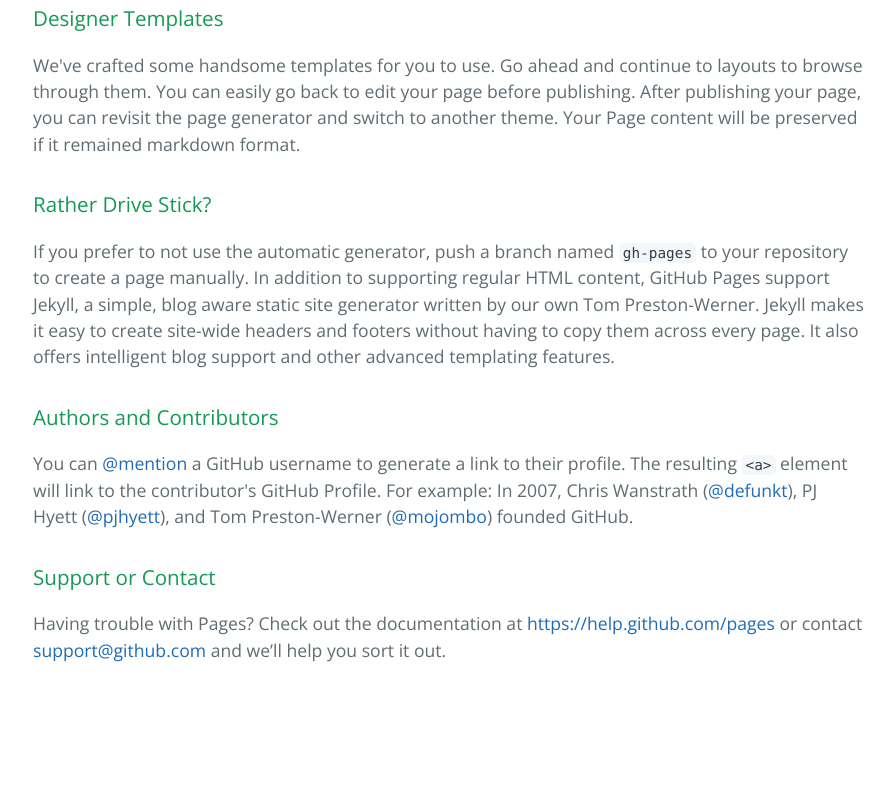
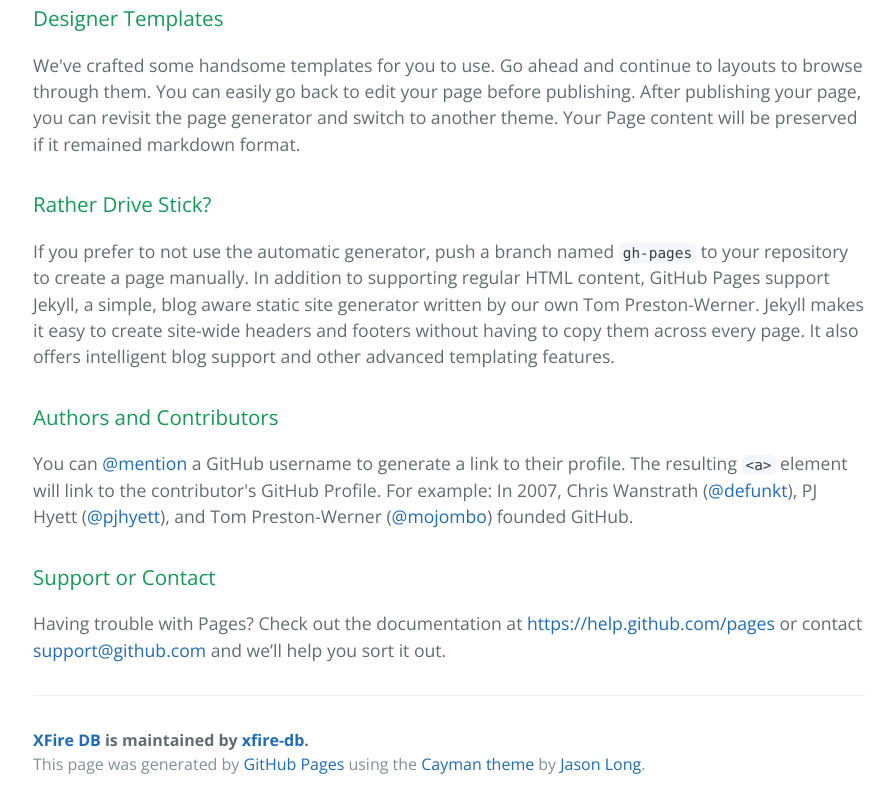
Before and after one commit to xfire-db/xfire-db, a plain HTML site: page index.html in a window 1280 px wide. Shown: the part 723-1531 px from the top of the page, without its empty margins (191-1087 px from the left). Before the commit the page ends 1435 px from the top, so only its background shows below. Drawn offline with nearby package versions, Linux system fonts and the light colour scheme.

Commit message:
Create gh-pages branch via GitHub

```diff
--- a/index.html
+++ b/index.html
@@ -50,6 +50,13 @@ $ git checkout gh-pages
 <a id="support-or-contact" class="anchor" href="#support-or-contact" aria-hidden="true"><span class="octicon octicon-link"></span></a>Support or Contact</h3>
 
 <p>Having trouble with Pages? Check out the documentation at <a href="https://help.github.com/pages">https://help.github.com/pages</a> or contact <a href="mailto:support@github.com">support@github.com</a> and we’ll help you sort it out.</p>
+
+      <footer class="site-footer">
+        <span class="site-footer-owner"><a href="https://github.com/xfire-db/xfire-db">XFire DB</a> is maintained by <a href="https://github.com/xfire-db">xfire-db</a>.</span>
+
+        <span class="site-footer-credits">This page was generated by <a href="https://pages.github.com">GitHub Pages</a> using the <a href="https://github.com/jasonlong/cayman-theme">Cayman theme</a> by <a href="https://twitter.com/jasonlong">Jason Long</a>.</span>
+      </footer>
+
     </section>
 
 
```
